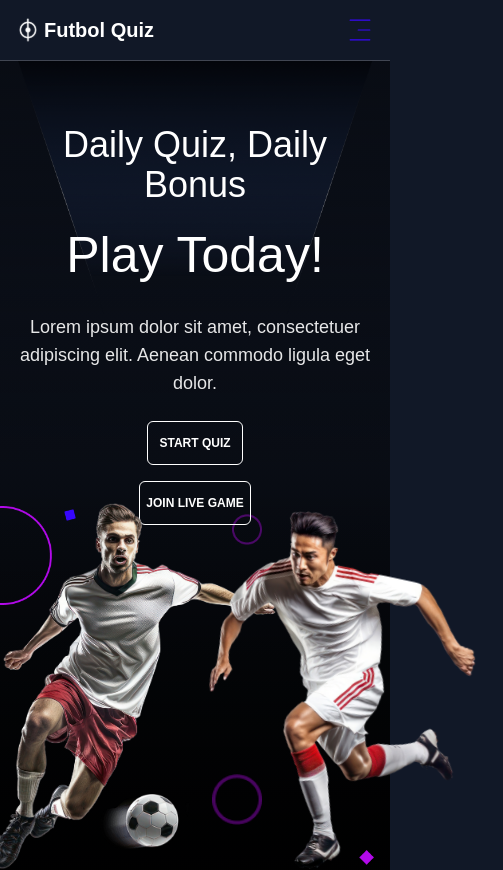
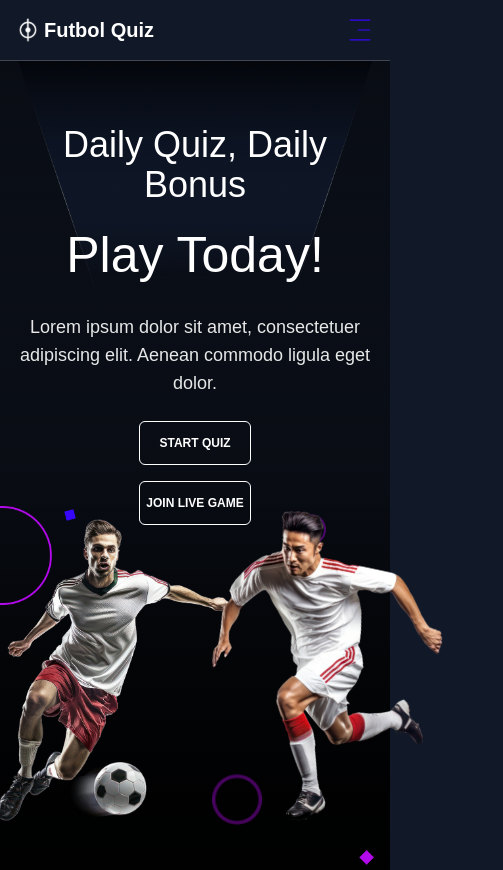
Before and after one commit to Ibraz94/futbol-quiz, a Next.js app: page / in a window 390 px wide. Shown: the top 870 px of the page, 503 px wide, since content can reach past the window. Built offline with nearby package versions, Linux system fonts and the light colour scheme; a web font is replaced by a local one.

Commit message:
Update mobile hero section

```diff
--- a/components/HeroSection.tsx
+++ b/components/HeroSection.tsx
@@ -128,8 +128,8 @@ const HeroSection = () => {
                 <div className="flex flex-col items-center justify-center pt-2">
                     <p className="text-lg md:text-xl font-light text-center max-w-[600px]">Lorem ipsum dolor sit amet, consectetuer adipiscing elit.<br className="hidden md:block" /> Aenean commodo ligula eget dolor.</p>
                     <div className="flex flex-col md:flex-row items-center justify-center gap-4 md:gap-6 mt-6 md:mt-8">
-                        <Button variant="outline" className="w-full md:w-auto">START QUIZ</Button>
-                        <Button variant="outline" className="w-full md:w-auto">JOIN LIVE GAME</Button>
+                        <Button variant="outline" className="w-[160px] ">START QUIZ</Button>
+                        <Button variant="outline" className="w-[160px] ">JOIN LIVE GAME</Button>
                     </div>
                 </div>
             </motion.div>
--- a/components/MobileHeroSection.tsx
+++ b/components/MobileHeroSection.tsx
@@ -40,7 +40,7 @@ const MobileHeroSection = () => {
                             Lorem ipsum dolor sit amet, consectetuer adipiscing elit. Aenean commodo ligula eget dolor.
                         </p>
                         <div className="flex flex-col items-center justify-center gap-4 mt-6">
-                            <Button variant="outline" className="w-24 hover:bg-accent text-xs">START QUIZ</Button>
+                            <Button variant="outline" className="w-28 hover:bg-accent text-xs">START QUIZ</Button>
                             <Button variant="outline" className="w-28 hover:bg-accent text-xs">JOIN LIVE GAME</Button>
                         </div>
                     </div>
@@ -53,7 +53,7 @@ const MobileHeroSection = () => {
                         initial={{ opacity: 0, y: 20 }}
                         animate={{ opacity: 1, y: 0 }}
                         transition={{ duration: 1, delay: 2 }}
-                        className="absolute -bottom-20 left-20 -translate-x-1/2"
+                        className="absolute -bottom-12 left-12 -translate-x-1/2"
                     >
                         <Image
                             src="/football.png"
@@ -74,16 +74,16 @@ const MobileHeroSection = () => {
                         <Image
                             src="/player-left.png"
                             alt="player-left"
-                            width={340}
+                            width={280}
                             height={80}
-                            className="absolute -bottom-24 -left-20"
+                            className="absolute -bottom-12 -left-16"
                         />
                         <Image
                             src="/player-right.png"
                             alt="player-right"
-                            width={300}
+                            width={260}
                             height={80}
-                            className="absolute -bottom-24 -right-24 rotate-12"
+                            className="absolute -bottom-12 -right-16 rotate-12"
                         />
                     </motion.div>
                 </div>
@@ -115,7 +115,7 @@ const MobileHeroSection = () => {
                     alt="circle"
                     width={30}
                     height={30}
-                    className="absolute bottom-[360px] right-32 opacity-40"
+                    className="absolute bottom-[360px] right-16 opacity-40"
                 />
                 <Image
                     src="/circle-2.png"
```
